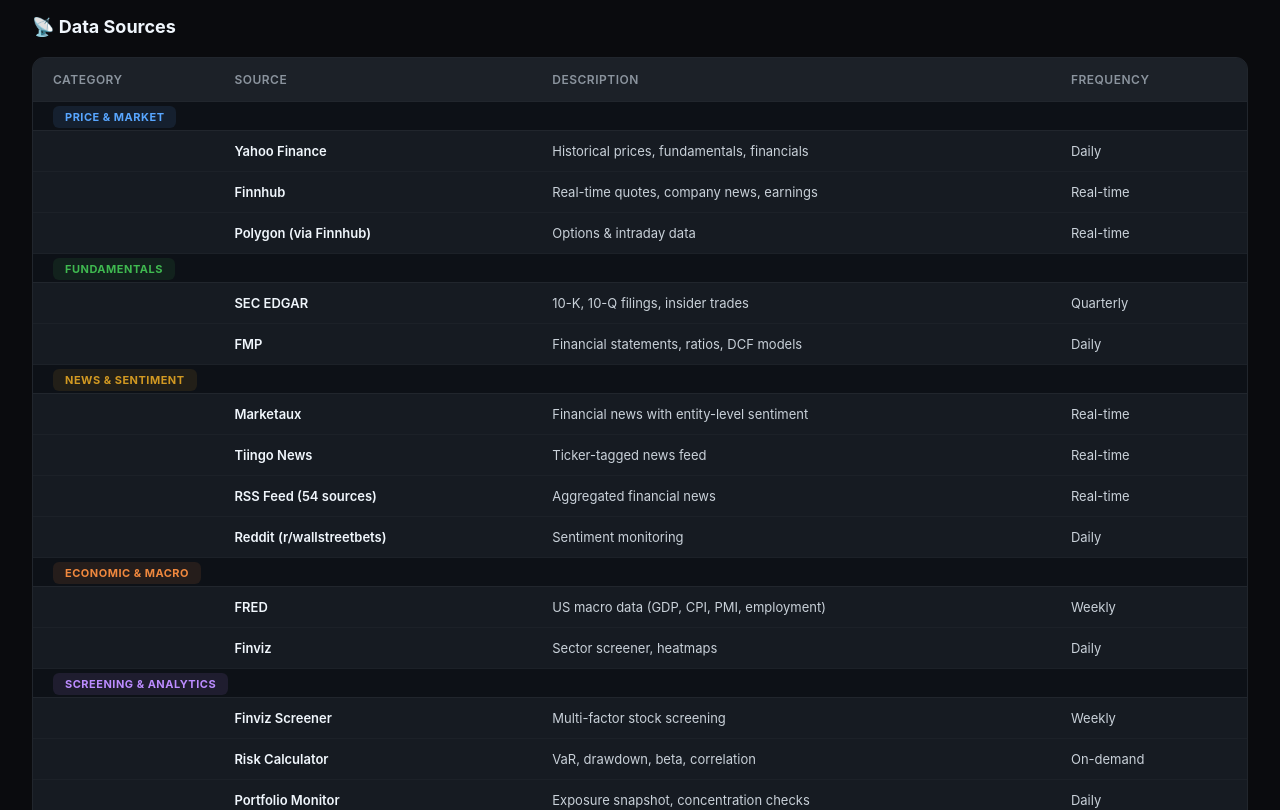
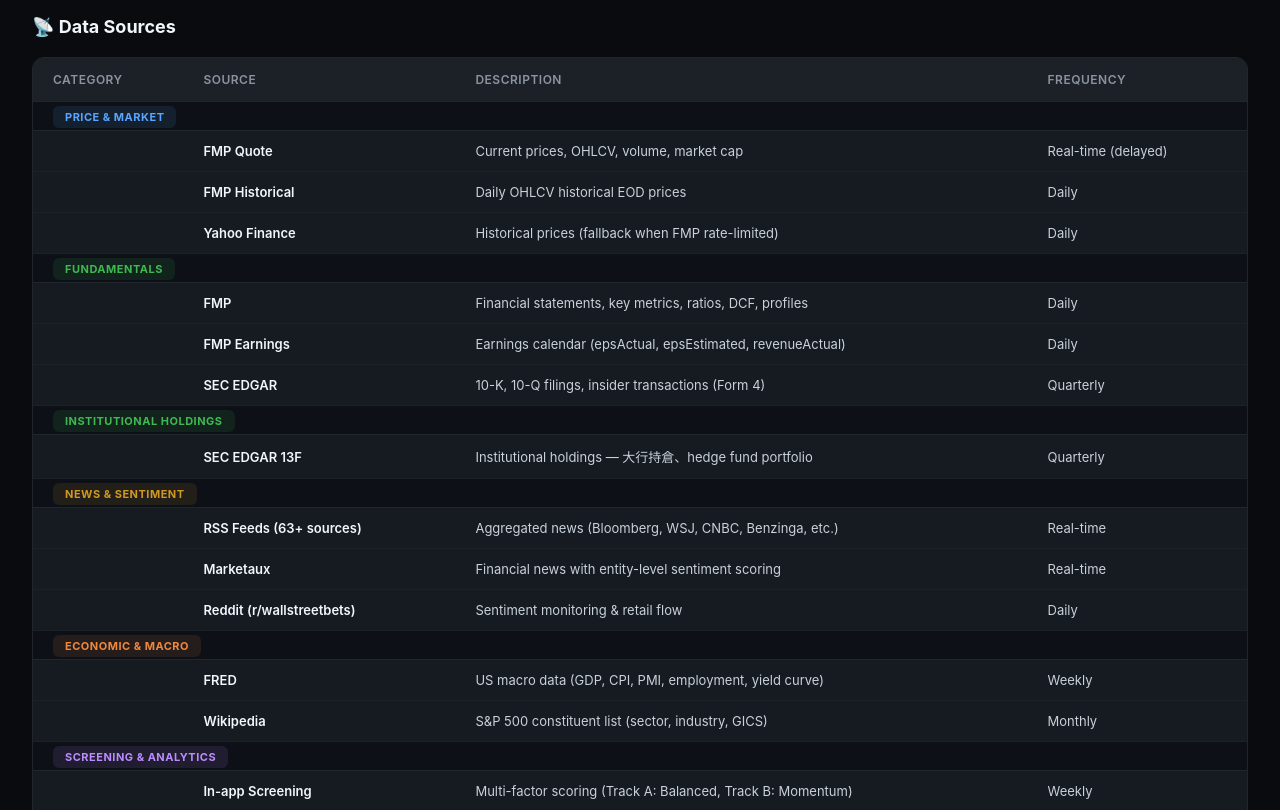
Before and after one commit to pu105-stack/equity-lab-dashboard, a Next.js app: page /system in a window 1280 px wide. Shown: the part 400-1210 px from the top of the page. Built offline with nearby package versions, Linux system fonts and the light colour scheme.

Commit message:
fix: update data source table - FMP primary, Finnhub removed, add 13F

```diff
--- a/pages/system.js
+++ b/pages/system.js
@@ -93,32 +93,37 @@
           <tbody>
             {/* Market Data */}
             <tr className="cat-row"><td colSpan={4}><span className="cat-badge price">Price & Market</span></td></tr>
-            <tr><td></td><td className="src">Yahoo Finance</td><td>Historical prices, fundamentals, financials</td><td>Daily</td></tr>
-            <tr><td></td><td className="src">Finnhub</td><td>Real-time quotes, company news, earnings</td><td>Real-time</td></tr>
-            <tr><td></td><td className="src">Polygon (via Finnhub)</td><td>Options & intraday data</td><td>Real-time</td></tr>
+            <tr><td></td><td className="src">FMP Quote</td><td>Current prices, OHLCV, volume, market cap</td><td>Real-time (delayed)</td></tr>
+            <tr><td></td><td className="src">FMP Historical</td><td>Daily OHLCV historical EOD prices</td><td>Daily</td></tr>
+            <tr><td></td><td className="src">Yahoo Finance</td><td>Historical prices (fallback when FMP rate-limited)</td><td>Daily</td></tr>
 
             {/* Fundamentals */}
             <tr className="cat-row"><td colSpan={4}><span className="cat-badge funda">Fundamentals</span></td></tr>
-            <tr><td></td><td className="src">SEC EDGAR</td><td>10-K, 10-Q filings, insider trades</td><td>Quarterly</td></tr>
-            <tr><td></td><td className="src">FMP</td><td>Financial statements, ratios, DCF models</td><td>Daily</td></tr>
+            <tr><td></td><td className="src">FMP</td><td>Financial statements, key metrics, ratios, DCF, profiles</td><td>Daily</td></tr>
+            <tr><td></td><td className="src">FMP Earnings</td><td>Earnings calendar (epsActual, epsEstimated, revenueActual)</td><td>Daily</td></tr>
+            <tr><td></td><td className="src">SEC EDGAR</td><td>10-K, 10-Q filings, insider transactions (Form 4)</td><td>Quarterly</td></tr>
+
+            {/* 13F / Institutional Holdings */}
+            <tr className="cat-row"><td colSpan={4}><span className="cat-badge funda">Institutional Holdings</span></td></tr>
+            <tr><td></td><td className="src">SEC EDGAR 13F</td><td>Institutional holdings — 大行持倉、hedge fund portfolio</td><td>Quarterly</td></tr>
 
             {/* News & Sentiment */}
             <tr className="cat-row"><td colSpan={4}><span className="cat-badge news">News & Sentiment</span></td></tr>
-            <tr><td></td><td className="src">Marketaux</td><td>Financial news with entity-level sentiment</td><td>Real-time</td></tr>
-            <tr><td></td><td className="src">Tiingo News</td><td>Ticker-tagged news feed</td><td>Real-time</td></tr>
-            <tr><td></td><td className="src">RSS Feed (54 sources)</td><td>Aggregated financial news</td><td>Real-time</td></tr>
-            <tr><td></td><td className="src">Reddit (r/wallstreetbets)</td><td>Sentiment monitoring</td><td>Daily</td></tr>
+            <tr><td></td><td className="src">RSS Feeds (63+ sources)</td><td>Aggregated news (Bloomberg, WSJ, CNBC, Benzinga, etc.)</td><td>Real-time</td></tr>
+            <tr><td></td><td className="src">Marketaux</td><td>Financial news with entity-level sentiment scoring</td><td>Real-time</td></tr>
+            <tr><td></td><td className="src">Reddit (r/wallstreetbets)</td><td>Sentiment monitoring & retail flow</td><td>Daily</td></tr>
 
             {/* Economic */}
             <tr className="cat-row"><td colSpan={4}><span className="cat-badge econ">Economic & Macro</span></td></tr>
-            <tr><td></td><td className="src">FRED</td><td>US macro data (GDP, CPI, PMI, employment)</td><td>Weekly</td></tr>
-            <tr><td></td><td className="src">Finviz</td><td>Sector screener, heatmaps</td><td>Daily</td></tr>
+            <tr><td></td><td className="src">FRED</td><td>US macro data (GDP, CPI, PMI, employment, yield curve)</td><td>Weekly</td></tr>
+            <tr><td></td><td className="src">Wikipedia</td><td>S&P 500 constituent list (sector, industry, GICS)</td><td>Monthly</td></tr>
 
             {/* Screening */}
             <tr className="cat-row"><td colSpan={4}><span className="cat-badge screen">Screening & Analytics</span></td></tr>
-            <tr><td></td><td className="src">Finviz Screener</td><td>Multi-factor stock screening</td><td>Weekly</td></tr>
+            <tr><td></td><td className="src">In-app Screening</td><td>Multi-factor scoring (Track A: Balanced, Track B: Momentum)</td><td>Weekly</td></tr>
             <tr><td></td><td className="src">Risk Calculator</td><td>VaR, drawdown, beta, correlation</td><td>On-demand</td></tr>
             <tr><td></td><td className="src">Portfolio Monitor</td><td>Exposure snapshot, concentration checks</td><td>Daily</td></tr>
+            <tr><td></td><td className="src">Finviz</td><td>Sector heatmaps, visual screening (manual reference)</td><td>Reference</td></tr>
 
             {/* Infrastructure */}
             <tr className="cat-row"><td colSpan={4}><span className="cat-badge infra">Infrastructure</span></td></tr>
```
